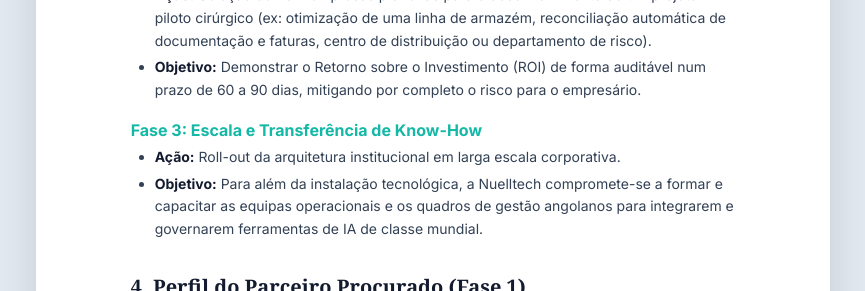
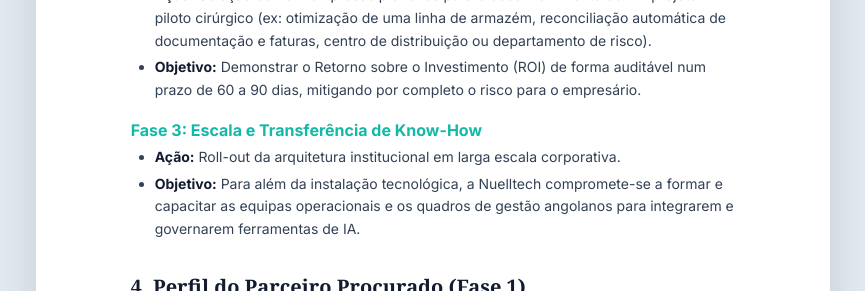
Before and after one commit to Nuelltech/nuelltech, a Next.js app: page /docs/estrategia/memorando_angola in a window 1280 px wide. Shown: the part 1657-1948 px from the top of the page, without its empty margins (207-1072 px from the left). Built offline with nearby package versions, Linux system fonts and the light colour scheme; a web font is replaced by a local one.

Commit message:
docs(memorando): ajustar texto da Fase 3 removendo mencao a classe mundial

```diff
--- a/src/components/docs/MemorandoAngola.tsx
+++ b/src/components/docs/MemorandoAngola.tsx
@@ -171,7 +171,7 @@ export default function MemorandoAngola() {
               </h3>
               <ul className="list-disc pl-5 sm:pl-6 space-y-1 text-sm sm:text-[10.5pt] leading-relaxed text-[#334155]">
                 <li><strong className="text-[#131b2f]">Ação:</strong> Roll-out da arquitetura institucional em larga escala corporativa.</li>
-                <li><strong className="text-[#131b2f]">Objetivo:</strong> Para além da instalação tecnológica, a Nuelltech compromete-se a formar e capacitar as equipas operacionais e os quadros de gestão angolanos para integrarem e governarem ferramentas de IA de classe mundial.</li>
+                <li><strong className="text-[#131b2f]">Objetivo:</strong> Para além da instalação tecnológica, a Nuelltech compromete-se a formar e capacitar as equipas operacionais e os quadros de gestão angolanos para integrarem e governarem ferramentas de IA.</li>
               </ul>
             </div>
           </div>
```
